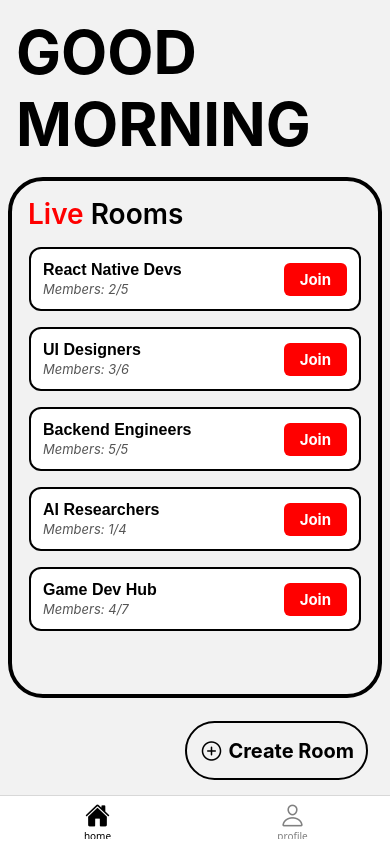
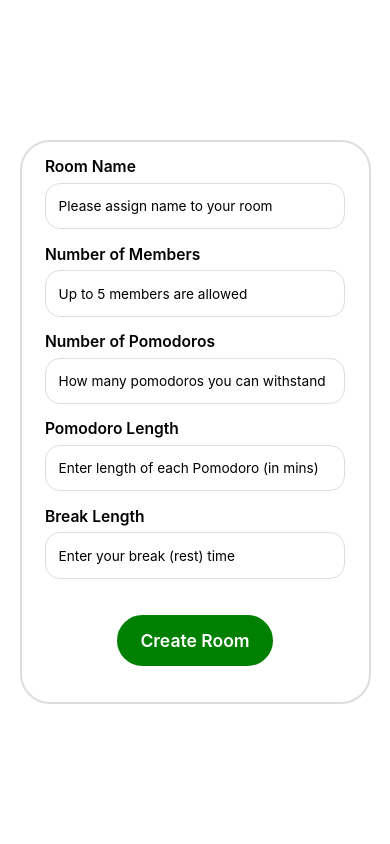
Before and after one commit to AmanShetty123/ZenFocus, a React Native app: screen /createRoom in a window 390 px wide. Built offline with nearby package versions, Linux system fonts and the light colour scheme.

Commit message:
created CreateRoomScreen UI

```diff
--- a/src/components/LiveRoomItem.jsx
+++ b/src/components/LiveRoomItem.jsx
@@ -53,7 +53,7 @@ const styles = StyleSheet.create({
     borderRadius: 6,
     paddingVertical: hp("0.8%"),
     paddingHorizontal: wp("4%"),
-    backgroundColor: "red",
+    backgroundColor: "#FF3B30",
   },
   joinButtonText: {
     fontWeight: "bold",
--- a/src/navigation/AppNavigator.jsx
+++ b/src/navigation/AppNavigator.jsx
@@ -6,6 +6,7 @@ import LoginScreen from '../screens/LoginScreen';
 import HomeScreen from '../screens/HomeScreen';
 import BottomTabNavigator from './BottomTabNavigator';
 import SignupScreen from '../screens/SignupScreen';
+import CreateRoom from '../screens/CreateRoom';
 
 const Stack = createStackNavigator();
 const AppNavigator = () => {
@@ -15,6 +16,7 @@ const AppNavigator = () => {
             <Stack.Screen name='login' component={LoginScreen} options={{headerShown: false}}/>
             <Stack.Screen name='HomeTabs' component={BottomTabNavigator} options={{headerShown: false}}/>
             <Stack.Screen name='signup' component={SignupScreen} options={{headerShown: false}} />
+            <Stack.Screen name='createRoom' component={CreateRoom} options={{headerShown: false}} />
         </Stack.Navigator>
     </NavigationContainer>
   )
--- /dev/null
+++ b/src/screens/CreateRoom.jsx
@@ -0,0 +1,180 @@
+import {
+  KeyboardAvoidingView,
+  Platform,
+  Pressable,
+  StyleSheet,
+  Text,
+  TextInput,
+  View,
+  TouchableWithoutFeedback,
+  Keyboard,
+  useWindowDimensions,
+} from "react-native";
+import React, { useState } from "react";
+import { SafeAreaView } from "react-native-safe-area-context";
+
+const CreateRoom = () => {
+  const [roomName, setRoomName] = useState("");
+  const [numberOfMembers, setNumberOfMembers] = useState("");
+  const [numberOfPomodoro, setNumberOfPomodoro] = useState("");
+  const [pomodoroLength, setPomodoroLength] = useState("");
+  const [breakLength, setBreakLength] = useState("");
+
+  const { width, height } = useWindowDimensions();
+
+  const onCreateRoom = () => {
+    console.log(
+      roomName,
+      numberOfMembers,
+      numberOfPomodoro,
+      pomodoroLength,
+      breakLength
+    );
+  };
+
+  const styles = StyleSheet.create({
+    container: {
+      flex: 1,
+      backgroundColor: '#fff',
+    },
+    keyboardAvoidingView: {
+      flex: 1,
+    },
+    innerContainer: {
+      flex: 1,
+      paddingHorizontal: width * 0.05,
+      justifyContent: 'center',
+    },
+    roomDetailsContainer: {
+      borderWidth: 2,
+      borderRadius: 30,
+      padding: width * 0.04,
+      borderColor: '#ddd',
+      backgroundColor: '#fff',
+    },
+    formContainer: {
+      paddingHorizontal: width * 0.02,
+    },
+    eachInputContainer: {
+      marginBottom: height * 0.018,
+    },
+    eachInputContainerText: {
+      fontWeight: "600",
+      fontSize: width * 0.04 > 16 ? 16 : width * 0.04,
+      marginBottom: height * 0.008,
+    },
+    input: {
+      borderWidth: 1,
+      borderColor: '#ddd',
+      padding: height * 0.015,
+      borderRadius: 15,
+      width: "100%",
+      minHeight: height * 0.055,
+      fontSize: width * 0.035 > 14 ? 14 : width * 0.035,
+      backgroundColor: '#fff',
+    },
+    buttonContainer: {
+      alignItems: "center",
+      paddingVertical: height * 0.025,
+    },
+    createRoomButton: {
+      borderWidth: 2,
+      borderColor: 'green',
+      width: width * 0.4 > 160 ? 160 : width * 0.4,
+      height: height * 0.06,
+      justifyContent: "center",
+      alignItems: "center",
+      borderRadius: 30,
+      backgroundColor: "green",
+    },
+    createRoomButtonText: {
+      fontSize: width * 0.045 > 18 ? 18 : width * 0.045,
+      color: "white",
+      fontWeight: "600",
+    },
+  });
+
+  return (
+    <SafeAreaView style={styles.container}>
+      <KeyboardAvoidingView
+        style={styles.keyboardAvoidingView}
+        behavior={Platform.OS === "ios" ? "padding" : "height"}
+        keyboardVerticalOffset={Platform.OS === "ios" ? 0 : 20}
+      >
+        <TouchableWithoutFeedback onPress={Keyboard.dismiss}>
+          <View style={styles.innerContainer}>
+            <View style={styles.roomDetailsContainer}>
+              <View style={styles.formContainer}>
+                <View style={styles.eachInputContainer}>
+                  <Text style={styles.eachInputContainerText}>Room Name</Text>
+                  <TextInput
+                    placeholder="Please assign name to your room"
+                    value={roomName}
+                    onChangeText={setRoomName}
+                    style={styles.input}
+                  />
+                </View>
+                <View style={styles.eachInputContainer}>
+                  <Text style={styles.eachInputContainerText}>
+                    Number of Members
+                  </Text>
+                  <TextInput
+                    placeholder="Up to 5 members are allowed"
+                    inputMode="numeric"
+                    value={numberOfMembers}
+                    onChangeText={setNumberOfMembers}
+                    style={styles.input}
+                  />
+                </View>
+                <View style={styles.eachInputContainer}>
+                  <Text style={styles.eachInputContainerText}>
+                    Number of Pomodoros
+                  </Text>
+                  <TextInput
+                    placeholder="How many pomodoros you can withstand"
+                    inputMode="numeric"
+                    value={numberOfPomodoro}
+                    onChangeText={setNumberOfPomodoro}
+                    style={styles.input}
+                  />
+                </View>
+                <View style={styles.eachInputContainer}>
+                  <Text style={styles.eachInputContainerText}>
+                    Pomodoro Length
+                  </Text>
+                  <TextInput
+                    placeholder="Enter length of each Pomodoro (in mins)"
+                    inputMode="numeric"
+                    value={pomodoroLength}
+                    onChangeText={setPomodoroLength}
+                    style={styles.input}
+                  />
+                </View>
+                <View style={styles.eachInputContainer}>
+                  <Text style={styles.eachInputContainerText}>
+                    Break Length
+                  </Text>
+                  <TextInput
+                    placeholder="Enter your break (rest) time"
+                    inputMode="numeric"
+                    value={breakLength}
+                    onChangeText={setBreakLength}
+                    style={styles.input}
+                  />
+                </View>
+              </View>
+
+              <View style={styles.buttonContainer}>
+                <Pressable style={styles.createRoomButton} onPress={onCreateRoom}>
+                  <Text style={styles.createRoomButtonText}>Create Room</Text>
+                </Pressable>
+              </View>
+            </View>
+          </View>
+        </TouchableWithoutFeedback>
+      </KeyboardAvoidingView>
+    </SafeAreaView>
+  );
+};
+
+export default CreateRoom;
--- a/src/screens/HomeScreen.jsx
+++ b/src/screens/HomeScreen.jsx
@@ -1,20 +1,26 @@
-import { FlatList, Pressable, StyleSheet, Text, View } from "react-native";
+import {
+  FlatList,
+  Pressable,
+  StyleSheet,
+  Text,
+  View,
+  Dimensions,
+} from "react-native";
 import React from "react";
 import { SafeAreaView } from "react-native-safe-area-context";
-import {
-  heightPercentageToDP as hp,
-  widthPercentageToDP as wp,
-} from "react-native-responsive-screen";
 import LiveRoomItem from "../components/LiveRoomItem";
 import Ionicons from "react-native-vector-icons/Ionicons";
-const HomeScreen = () => {
+
+const { width, height } = Dimensions.get("window");
+
+const HomeScreen = ({ navigation }) => {
   //dummy data for testing the flatlist component
   const rooms = [
     { roomName: "React Native Devs", members: "2/5" },
     { roomName: "UI Designers", members: "3/6" },
     { roomName: "Backend Engineers", members: "5/5" },
     { roomName: "AI Researchers", members: "1/4" },
-    { roomName: "Game Dev Hub", members: "4/7" }
+    { roomName: "Game Dev Hub", members: "4/7" },
   ];
 
   return (
@@ -24,16 +30,9 @@ const HomeScreen = () => {
         <Text style={styles.headerText}>MORNING</Text>
       </View>
       <View style={styles.middleContainer}>
-        <View styles={styles.liveRoomHeader}>
+        <View style={styles.liveRoomHeader}>
           <Text style={styles.liveRoomHeaderText}>
-            <Text
-              style={{
-                color: "red",
-              }}
-            >
-              Live
-            </Text>{" "}
-            Rooms
+            <Text style={styles.liveText}>Live</Text> Rooms
           </Text>
         </View>
         <View style={styles.liveRoomBody}>
@@ -46,9 +45,16 @@ const HomeScreen = () => {
       </View>
       <View style={styles.createRoomContainer}>
         <View style={styles.createRoomButtonContainer}>
-          <Ionicons name="add-circle-outline" size={24} />
-          <Pressable style={styles.createRoomButton}>
-            <Text style={{fontSize: 20, fontWeight: 700}}>Create Room</Text>
+          <Ionicons
+            name="add-circle-outline"
+            size={Math.min(width * 0.06, 28)}
+            color="#333"
+          />
+          <Pressable
+            style={styles.createRoomButton}
+            onPress={() => navigation.navigate("createRoom")}
+          >
+            <Text style={styles.createRoomButtonText}>Create Room</Text>
           </Pressable>
         </View>
       </View>
@@ -61,50 +67,81 @@ export default HomeScreen;
 const styles = StyleSheet.create({
   mainContainer: {
     flex: 1,
+    backgroundColor: "#F4F4F6",
   },
   headerTextContainer: {
     flex: 1,
-    padding: wp("4%"),
+    paddingHorizontal: width * 0.04,
+    paddingVertical: height * 0.02,
+    justifyContent: "center",
   },
   headerText: {
-    fontSize: 60,
+    fontSize: Math.min(width * 0.13, height * 0.08, 65),
     fontWeight: "bold",
+    lineHeight: Math.min(width * 0.14, height * 0.085, 70),
   },
   middleContainer: {
     flex: 3.5,
-    borderWidth: 4,
-    margin: wp("2%"),
-    borderRadius: 35,
-    padding: wp("4%"),
+    borderWidth: Math.max(2, width * 0.008),
+    marginHorizontal: width * 0.02,
+    marginVertical: height * 0.01,
+    borderRadius: Math.min(width * 0.08, 35),
+    padding: width * 0.04,
+    borderColor: "#ddd",
   },
   createRoomContainer: {
     flex: 0.5,
     flexDirection: "row",
     justifyContent: "flex-end",
     alignItems: "center",
-    padding: 10,
+    paddingHorizontal: width * 0.03,
+    paddingVertical: height * 0.01,
+    minHeight: height * 0.08,
   },
   liveRoomHeader: {
-    flex: 1,
+    liveRoomHeader: {
+      justifyContent: "center",
+      marginBottom: height * 0.01,
+    },
   },
   liveRoomBody: {
-    flex: 4,
+    flex: 4.9,
   },
   liveRoomHeaderText: {
-    fontSize: 28,
+    fontSize: Math.min(width * 0.065, height * 0.035, 30),
     fontWeight: "600",
-    marginBottom: hp("1%"),
+    marginBottom: height * 0.01,
+  },
+  liveText: {
+    color: "red",
   },
   createRoomButtonContainer: {
     flexDirection: "row",
     alignItems: "center",
-    borderWidth: 2,
-    height: hp("7%"),
-    padding: wp("3%"),
-    borderRadius: 30,
-    marginRight: wp("3%"),
+    borderWidth: Math.max(1, width * 0.004),
+    height: Math.max(height * 0.06, 50),
+    paddingHorizontal: width * 0.04,
+    paddingVertical: height * 0.01,
+    borderRadius: Math.min(width * 0.08, 30),
+    marginRight: width * 0.03,
+    borderColor: "#333",
+    backgroundColor: "#fff",
+    // Add shadow for better visual appeal
+    shadowColor: "#000",
+    shadowOffset: {
+      width: 0,
+      height: 2,
+    },
+    shadowOpacity: 0.1,
+    shadowRadius: 3,
+    elevation: 3,
   },
   createRoomButton: {
-    marginLeft: 5,
+    marginLeft: width * 0.02,
+  },
+  createRoomButtonText: {
+    fontSize: Math.min(width * 0.045, height * 0.025, 20),
+    fontWeight: "700",
+    color: "#333",
   },
 });
```
